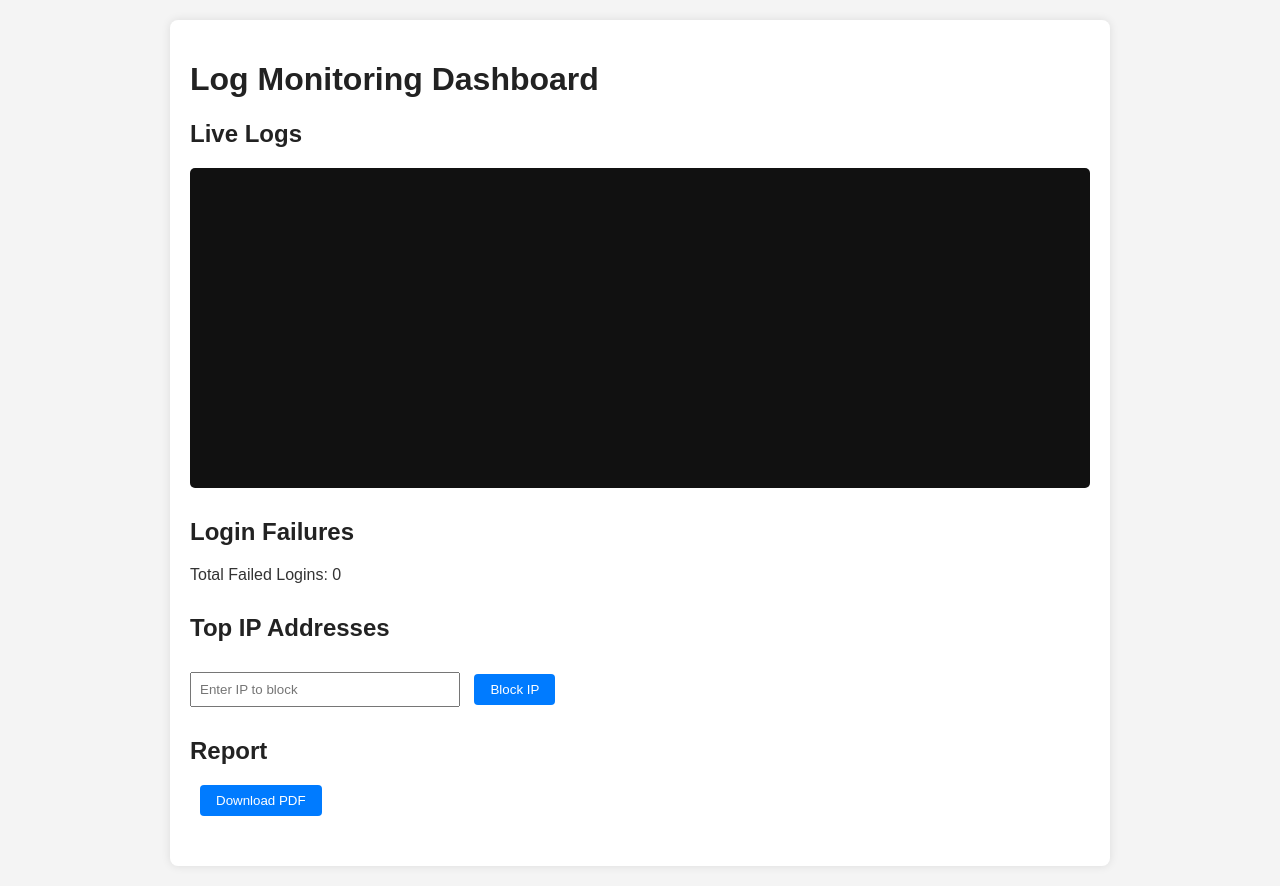
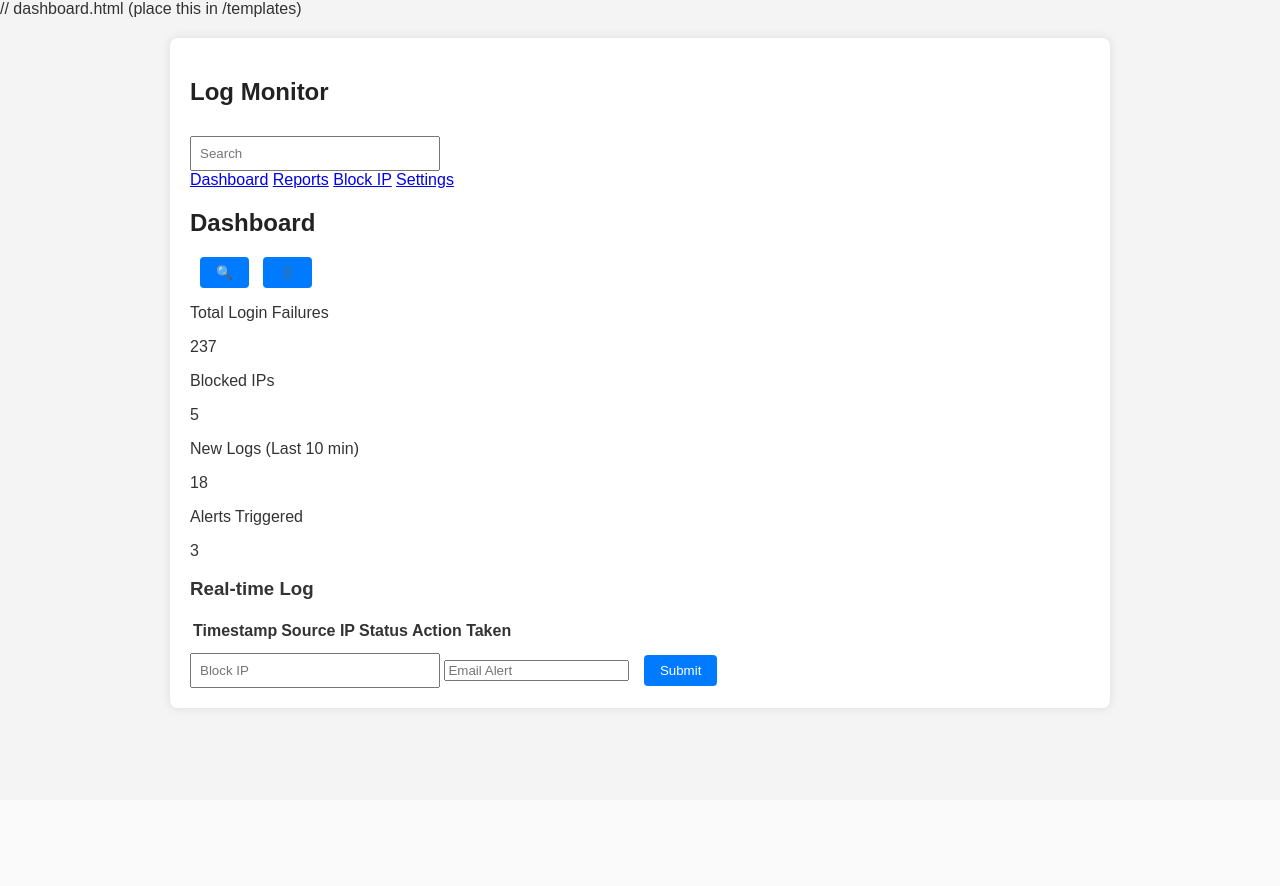
Before and after one commit to Urvijeth/logX, a Flask app: page / in a window 1280 px wide. After the commit the page ends 711 px from the top, so only its background shows below. Run offline with Flask 3, Linux system fonts and the light colour scheme; data that the repository does not hold is empty.

Commit message:
just new html js cs

```diff
--- a/templates/dashboard.html
+++ b/templates/dashboard.html
@@ -1,37 +1,81 @@
+// dashboard.html (place this in /templates)
 <!DOCTYPE html>
 <html lang="en">
-  <head>
-    <meta charset="UTF-8" />
-    <meta name="viewport" content="width=device-width, initial-scale=1.0" />
-    <title>Log Monitoring Dashboard</title>
-    <link rel="stylesheet" href="{{ url_for('static', filename='style.css') }}">
-    <script src="{{ url_for('static', filename='script.js') }}" defer></script>
-  </head>
+
+<head>
+  <meta charset="UTF-8" />
+  <meta name="viewport" content="width=device-width, initial-scale=1.0" />
+  <title>Log Monitor Dashboard</title>
+  <!-- Link to static files -->
+<link rel="stylesheet" href="{{ url_for('static', filename='css/style.css') }}">
+<script src="{{ url_for('static', filename='js/dashboard.js') }}" defer></script>
+
+</head>
+
 <body>
   <div class="container">
-    <h1>Log Monitoring Dashboard</h1>
+    <aside class="sidebar">
+      <h1>Log Monitor</h1>
+      <input type="text" placeholder="Search" class="search" />
+      <nav>
+        <a href="#">Dashboard</a>
+        <a href="#">Reports</a>
+        <a href="#">Block IP</a>
+        <a href="#">Settings</a>
+      </nav>
+    </aside>
 
-    <div class="section">
-      <h2>Live Logs</h2>
-      <pre id="log-output"></pre>
-    </div>
+    <main class="main-content">
+      <header class="top-bar">
+        <h2>Dashboard</h2>
+        <div>
+          <button>🔍</button>
+          <button>👤</button>
+        </div>
+      </header>
 
-    <div class="section">
-      <h2>Login Failures</h2>
-      <p>Total Failed Logins: <span id="fail-count">0</span></p>
-    </div>
+      <section class="stats">
+        <div class="card">
+          <p>Total Login Failures</p>
+          <p class="fail">237</p>
+        </div>
+        <div class="card">
+          <p>Blocked IPs</p>
+          <p>5</p>
+        </div>
+        <div class="card">
+          <p>New Logs (Last 10 min)</p>
+          <p>18</p>
+        </div>
+        <div class="card">
+          <p>Alerts Triggered</p>
+          <p class="fail">3</p>
+        </div>
+      </section>
 
-    <div class="section">
-      <h2>Top IP Addresses</h2>
-      <ul id="top-ips"></ul>
-      <input type="text" id="block-ip-input" placeholder="Enter IP to block" />
-      <button onclick="blockIP()">Block IP</button>
-    </div>
+      <section class="log-table">
+        <h3>Real-time Log</h3>
+        <table>
+          <thead>
+            <tr>
+              <th>Timestamp</th>
+              <th>Source IP</th>
+              <th>Status</th>
+              <th>Action Taken</th>
+            </tr>
+          </thead>
+          <tbody id="log-table"></tbody>
+        </table>
+      </section>
 
-    <div class="section">
-      <h2>Report</h2>
-      <button onclick="window.location='/export-pdf'">Download PDF</button>
-    </div>
+      <section class="form-section">
+        <input id="block-ip" type="text" placeholder="Block IP" />
+        <input id="email-alert" type="email" placeholder="Email Alert" />
+        <button onclick="submitForm()">Submit</button>
+      </section>
+    </main>
   </div>
+  <script src="{{ url_for('static', filename='js/dashboard.js') }}"></script>
 </body>
+
 </html>
```
Also changed, not shown: static/css/style.css (renamed from static/style.css), static/js/script.js (renamed from static/script.js).
